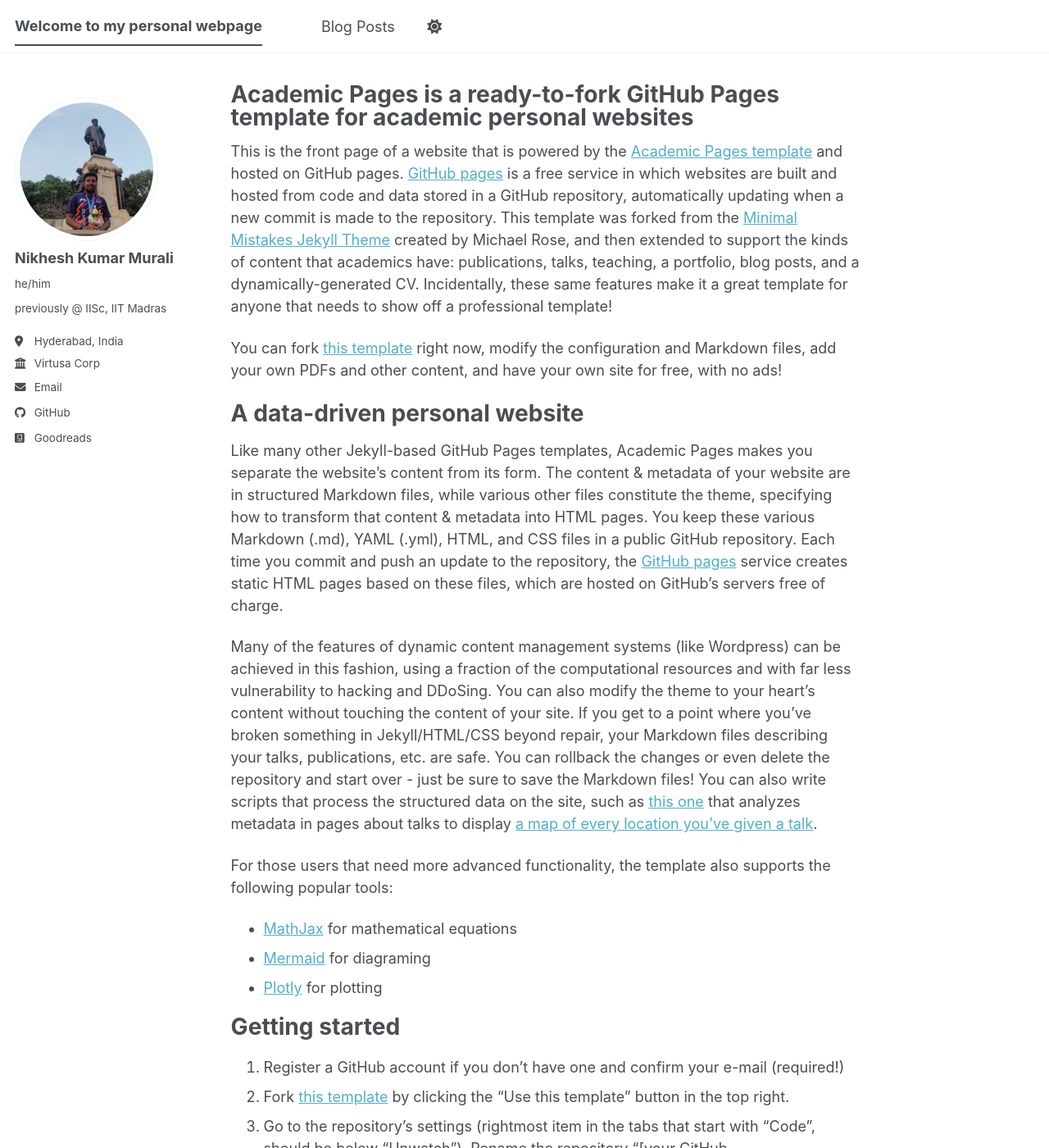
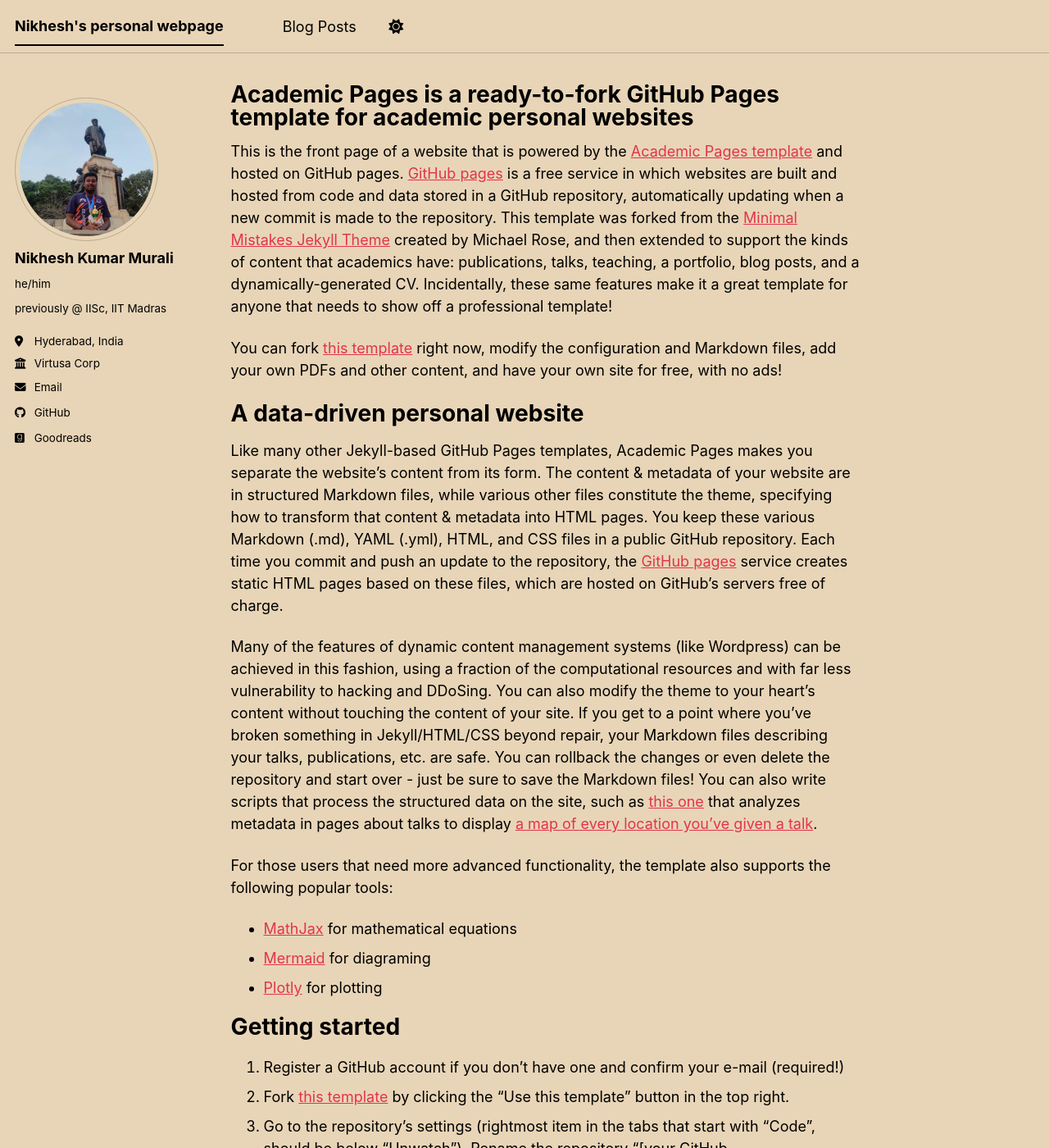
Before and after one commit to NikheshKumar/nikheshkumar.github.io, a Jekyll site: the page built from _pages/about.md, in a window 1280 px wide and 1400 px high. Shown: the whole window at 82% size. Built offline with Jekyll 4.4.1, drawn with Linux system fonts in a browser that asks for light colours; a script bundle is joined from its source files by our own code; library files that are not in the unit come from our copies.

Commit message:
Update site theme and title in config file

```diff
--- a/_config.yml
+++ b/_config.yml
@@ -8,8 +8,8 @@
 
 # Basic Site Settings
 locale                   : "en-US"
-site_theme               : "default" # The available themes options are "default", "air", "sunrise", "mint", "dirt" and "contrast"
-title                    : "Welcome to my personal webpage"
+site_theme               : "sunrise" # The available themes options are "default", "air", "sunrise", "mint", "dirt" and "contrast"
+title                    : "Nikhesh's personal webpage"
 title_separator          : "-"
 name                     : &name "Nikhesh Kumar Murali"
 description              : &description "Personal webpage"   # Update this with a general description of your site, this is the default if not overridden by a page
```
